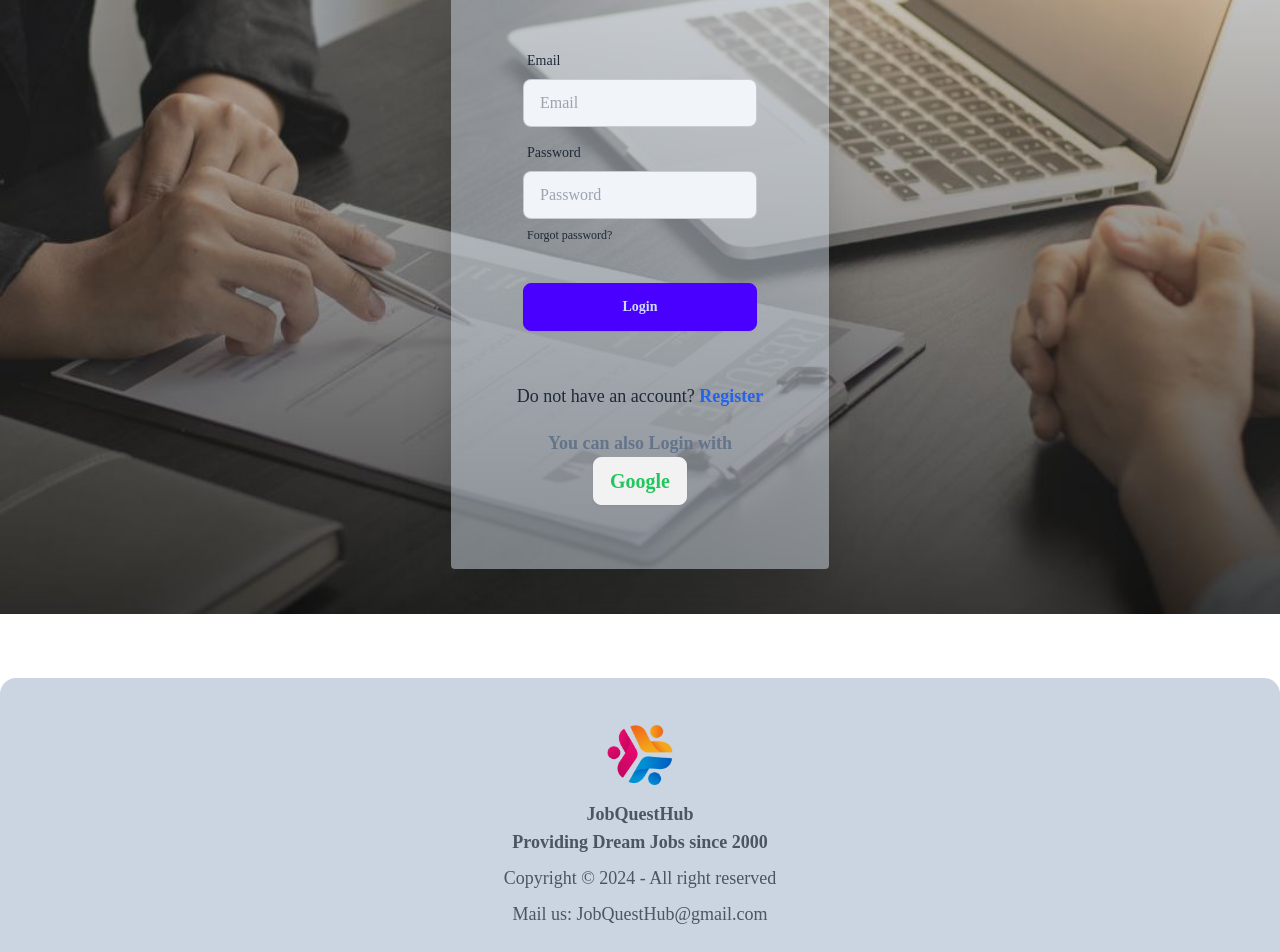
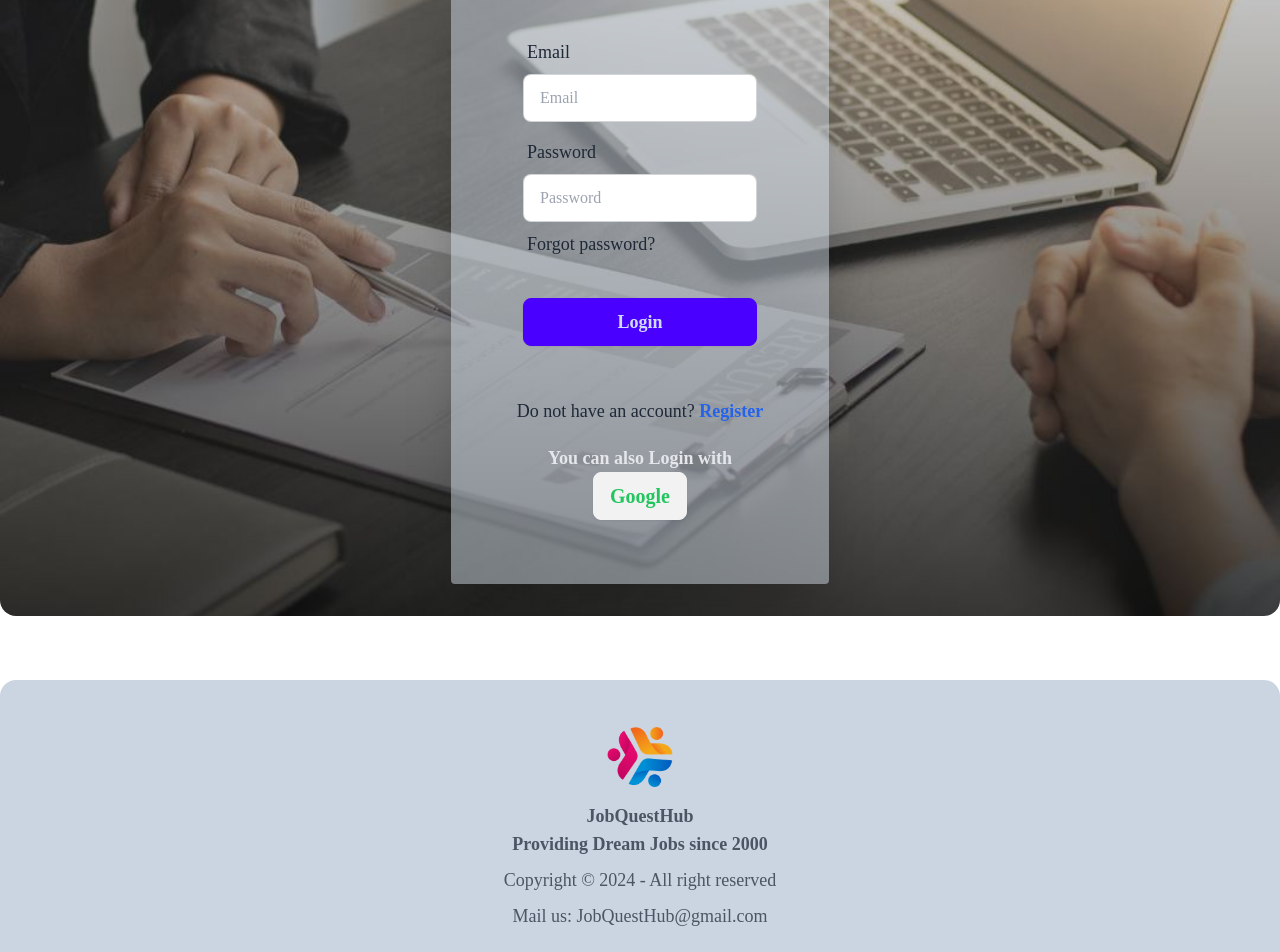
Before and after one commit to mahtabulhoque/B9A11-Pro-Client-Site, a React (Vite) app: page /logIn in a window 1280 px wide. Shown: the part 340-1292 px from the top of the page. Built offline with nearby package versions, Linux system fonts and the light colour scheme; no server answers.

Commit message:
4th again

```diff
--- a/src/Pages/AuthenticationPages/LogIn.jsx
+++ b/src/Pages/AuthenticationPages/LogIn.jsx
@@ -12,7 +12,7 @@ const LogIn = () => {
 
 
     const { signInUser, signInWithGoogle} =
-    useContext(AuthContext); // Import signInWithGoogle
+    useContext(AuthContext);
   const location = useLocation();
   const navigate = useNavigate();
 
@@ -84,8 +84,8 @@ const LogIn = () => {
       <motion.div
         initial={{ opacity: 0, x: "100%" }}
         animate={{ opacity: 1, x: 0 }}
-        transition={{ duration: 2 }}
-        className="absolute inset-0 z-0 bg-cover bg-center"
+        transition={{ duration: 1.5 }}
+        className="absolute inset-0 z-0 bg-cover bg-center rounded-2xl m-2 lg:m-0 "
         style={{ backgroundImage: `url(${backgroundImage})` }}
       />
       <div className="hero-content flex-col relative z-10">
@@ -103,29 +103,29 @@ const LogIn = () => {
 
             <div className="form-control ">
             <label className="label">
-                  <span className="label-text">Email</span>
+                  <span className="label-text text-lg">Email</span>
                 </label>
                 <input
                   type="email"
                   required
                   name="email"
                   placeholder="Email"
-                  className="input input-bordered bg-slate-100"
+                  className="input input-bordered"
                 />
               </div>
               <div className="form-control">
                 <label className="label">
-                  <span className="label-text">Password</span>
+                  <span className="label-text text-lg">Password</span>
                 </label>
                 <input
                   type="password"
                   placeholder="Password"
-                  className="input input-bordered bg-slate-100"
+                  className="input input-bordered"
                   required
                   name="password"
                 />
                 <label className="label">
-                  <a href="#" className="label-text-alt link link-hover">
+                  <a href="#" className="label-text-alt link link-hover text-lg">
                     Forgot password?
                   </a>
                 </label>
@@ -133,7 +133,7 @@ const LogIn = () => {
 
 
             <div className="form-control mt-6">
-              <button className="btn btn-primary">Login</button>
+              <button className="btn btn-primary text-lg">Login</button>
             </div>
           </form>
           <p className="text-center text-[18px] p-2 m-3">
@@ -143,7 +143,7 @@ const LogIn = () => {
             </Link>
           </p>
           <div className="">
-            <h1 className="text-center font-bold text-slate-500 text-[18px]">
+            <h1 className="text-center font-bold text-gray-200 text-[18px]">
               You can also Login with
             </h1>
             <div className="flex justify-evenly pb-6">
--- a/src/Pages/AuthenticationPages/Register.jsx
+++ b/src/Pages/AuthenticationPages/Register.jsx
@@ -2,37 +2,59 @@ import { useForm } from "react-hook-form";
 import { motion } from "framer-motion";
 import Swal from "sweetalert2";
 import { Link } from "react-router-dom";
+import { useContext } from "react";
+import { AuthContext } from "../../Provider/AuthProvider";
 
 const Register = () => {
+  const { createUser,setUser } = useContext(AuthContext);
+
   const {
     register,
     handleSubmit,
     reset,
     formState: { errors },
   } = useForm();
-  const onSubmit = (data) => {
+
+  const onSubmit = async (data) => {
     if (data.password.length < 6 || !/[A-Z]/.test(data.password)) {
       Swal.fire({
         icon: "error",
         title: "Oops...",
         text: "Password should be at least 6 characters long and contain at least one uppercase letter!",
       });
-    } else {
-      console.log(data);
+      return;
+    }
+
+    try {
+      const result = await createUser(data.email, data.password);
+      const user = result.user;
+      console.log(user);
+
+      setUser({ name: data.name, photoUrl: data.photoUrl });
+
+
         Swal.fire({
         icon: "success",
         title: "Success!",
         text: "Registration successful!",
       });
       reset();
+    } catch (error) {
+      console.error(error);
+      Swal.fire({
+        icon: "error",
+        title: "Oops...",
+        text: "Something went wrong!",
+      });
     }
   };
 
   return (
+    <div className="m-2 lg:m-0">
       <motion.div
-    initial={{ opacity: 0, scale: 0.5 }}
+        initial={{ opacity: 0, scale: 0.8 }}
         animate={{ opacity: 1, scale: 1 }}
-    transition={{ duration: 1.5 }}
+        transition={{ duration: 1 }}
         className="bg-cover rounded-lg bg-center min-h-svh my-10"
         style={{
           backgroundImage: "url('bg2.jpg')",
@@ -51,23 +73,24 @@ const Register = () => {
               onSubmit={handleSubmit(onSubmit)}
               className="bg-violet-100 shadow-xl bg-opacity-75 rounded px-8 pt-6 pb-8 mb-4"
             >
-
               <div className="mb-4">
                 <label
                   className="block text-gray-700 text-md font-bold mb-2"
-                htmlFor="Name"
+                  htmlFor="name"
                 >
                   Name
                 </label>
                 <input
-                {...register("firstName", { required: true, maxLength: 20 })}
+                  {...register("name", { required: true, maxLength: 20 })}
                   className="shadow appearance-none border rounded w-full py-2 px-3 bg-gray-100 text-gray-700 leading-tight focus:outline-none focus:shadow-outline"
                   id="Name"
                   type="text"
                   placeholder="Name"
                 />
-              {errors.firstName && (
-                <p className="text-red-500 text-xs italic">Name is required.</p>
+                {errors.name && (
+                  <p className="text-red-500 text-xs italic">
+                    Name is required.
+                  </p>
                 )}
               </div>
 
@@ -149,6 +172,7 @@ const Register = () => {
           </div>
         </div>
       </motion.div>
+    </div>
   );
 };
 
--- a/src/Pages/Shared/Footer/Footer.jsx
+++ b/src/Pages/Shared/Footer/Footer.jsx
@@ -1,8 +1,14 @@
-import { Link } from "react-router-dom";
+import { motion } from "framer-motion";
 import logo from "../../../../public/Logo.png";
 
 const Footer = () => {
   return (
+    <motion.div
+      initial={{ y: 100, opacity: 0 }}
+      animate={{ y: 0, opacity: 1 }}
+      transition={{ duration: 3 }}
+      className="m-2 lg:m-0"
+    >
       <footer className="footer footer-center p-10 text-lg font-medium bg-slate-300 rounded-2xl text-gray-600">
         <aside>
           <div className="w-20">
@@ -53,6 +59,7 @@ const Footer = () => {
           </div>
         </nav>
       </footer>
+    </motion.div>
   );
 };
 
--- a/src/Provider/AuthProvider.jsx
+++ b/src/Provider/AuthProvider.jsx
@@ -20,7 +20,7 @@ const googleProvider = new GoogleAuthProvider();
 const AuthProvider = ({children}) => {
 
 
-    const [user, setUser] = useState();
+    const [user, setUser] = useState(null);
     const [loading, setLoading] = useState(true);
 
     const createUser = (email, password) =>{
```
Lines whose indentation alone changed are shown as unchanged.
